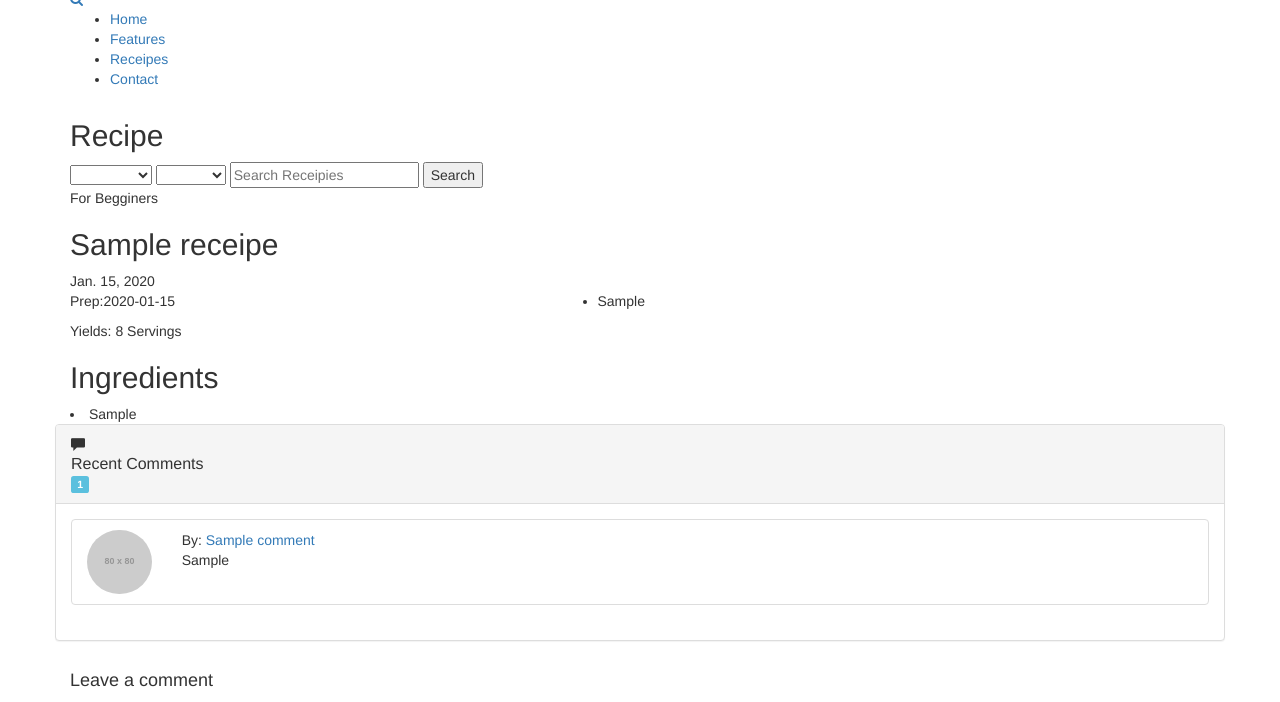
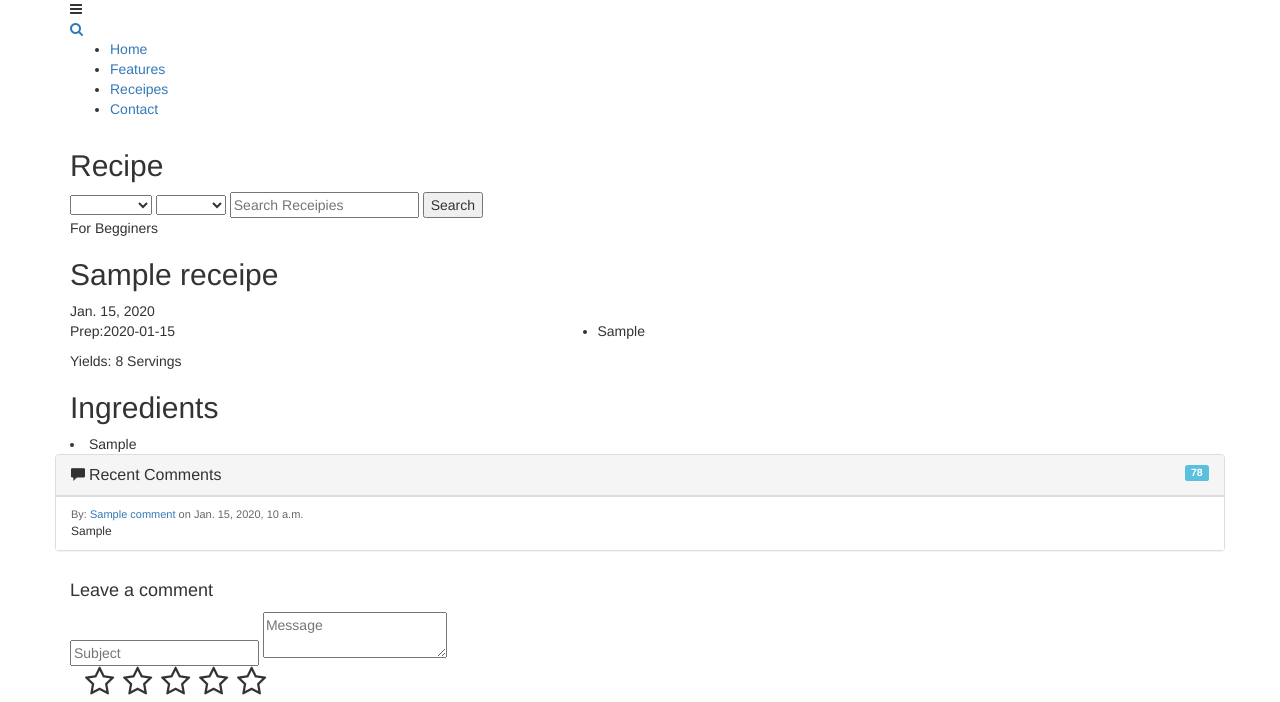
Before and after one commit to jaimol123/blogapp, a Django app: page /detail/1 in a window 1280 px wide. Shown: the part 351-1053 px from the top of the page. Run offline with Django 3.2, Linux system fonts and the light colour scheme; a user stored in the database is signed in; tables that the repository leaves empty hold one stand-in row (values such as "Sample post"); grey boxes labelled with a size stand in for pictures from a placeholder-image service; some libraries are stand-ins or nearby versions.

Commit message:
commit done

```diff
--- a/blogapp/forms.py
+++ b/blogapp/forms.py
@@ -48,5 +48,6 @@ class Loginform(forms.Form):
     password = forms.CharField(label="PASSWORD:", widget=forms.PasswordInput(attrs={'class': 'form-control'}), required=True)
 
 
+
     class Meta:
         model = Reeluser;
--- a/blogapp/models.py
+++ b/blogapp/models.py
@@ -3,6 +3,8 @@ import datetime
 from django.contrib.auth.models import AbstractUser
 from ckeditor.fields import RichTextField
 from django_google_maps import fields as map_fields
+from django.utils.safestring import mark_safe
+
 
 
 class Receipe(models.Model):
@@ -16,7 +18,7 @@ class Receipe(models.Model):
 
     class Meta:
             db_table="receipe"
-            verbose_name_plural= "Receipe"
+            verbose_name= "Receipe"
             ordering=['pub_date']
 
 
@@ -25,7 +27,7 @@ class Reeluser(AbstractUser):
     token=models.CharField(max_length=255, default="111", null=True)
     class Meta:
         db_table= "reeluser"
-        verbose_name_plural= "Reeluser"
+        verbose_name= "Reeluser"
 
 class Ingredients(models.Model):
     receipe_name=  models.ForeignKey(Receipe, on_delete= models.CASCADE, related_name="food", null=True, blank=True)
@@ -42,6 +44,7 @@ class Comments(models.Model):
     subject= models.CharField(max_length= 25, null=True, blank=True)
     msg= models.TextField(max_length=255, null=True, blank=True)
     email= models.EmailField(max_length= 25, null= True, unique=True, blank=True)
+    date = models.DateTimeField(auto_now_add=True , blank = True, null = True)
     rating= models.IntegerField(blank=True, null=True)
 
     class Meta:
@@ -57,7 +60,7 @@ class Slider(models.Model):
 
     class Meta:
         db_table = "slider"
-        verbose_name_plural= "Slider"
+        verbose_name= "Slider"
 
 
 
@@ -73,11 +76,20 @@ class Contact(models.Model):
     contact_name = models.CharField(max_length=25, null=True, blank=True)
     contact_subject = models.CharField(max_length=25, null=True, blank=True)
     contact_msg = models.TextField(max_length=255, null=True, blank=True)
-    contact_email = models.EmailField(max_length=25, null=True, unique=True, blank=True)
+    contact_email = models.EmailField(max_length=255, null=True,blank=True)
 
     class Meta:
         db_table="contact"
-        verbose_name_plural="contact"
+        verbose_name="contact"
+
+class Details(models.Model):
+    address = models.CharField(max_length=255, null=True,blank=True)
+    phone_number = models.IntegerField(null=True,blank=True)
+
+    class Meta:
+        db_table = "details"
+        verbose_name = "detail"
+
 
 
 class PlaceLocation(models.Model):
@@ -95,6 +107,14 @@ class FooterImage(models.Model):
         db_table="footerimage"
         verbose_name_plural="FooterImage"
 
+    # def image_tag(self):
+    #
+    #     return mark_safe('<img src="{image}" width="150" height="150" />'.format(self.url()))
+    #
+    # image_tag.short_description = 'Image'
+
+
+
 
 class Feature(models.Model):
     text1=RichTextField(null= True, blank=True)
@@ -105,10 +125,14 @@ class Feature(models.Model):
 
     class Meta:
         db_table="feature"
-        verbose_name_plural="feature"
+        verbose_name="feature"
+
+    def __str__(self):
+        return self.heading
 
 
 class AboutUs(models.Model):
+    heading = models.ForeignKey(Feature, on_delete=models.CASCADE, related_name="about", null=True, blank=True)
     text=models.CharField(max_length=25, null=True, blank=True)
     numbers= models.IntegerField(null=True, blank=True)
     image=models.FileField(null=True, blank=True)
--- a/blogapp/views.py
+++ b/blogapp/views.py
@@ -106,7 +106,8 @@ class Login(View):
                 dict2["val1"]=2
                 print("exception in login function",e)
         else:
-            dict2["val1"]=5
+            dict2["val1"] = 3
+
 
         jsondata=json.dumps(dict2)
         return HttpResponse(jsondata, content_type="application/json")
@@ -165,7 +166,7 @@ class Details(DetailView):
     def get_context_data(self, **kwargs):
         data = super().get_context_data(**kwargs)
         data['category'] = Receipe.objects.all().values_list('category', flat=True)
-        data['comments'] = Comments.objects.all()
+        data['comments'] = Comments.objects.all()[:5]
         data['count'] = Comments.objects.all().count()
 
         return data
--- a/blogproject/settings.py
+++ b/blogproject/settings.py
@@ -65,6 +65,7 @@ EMAIL_BACKEND = 'django.core.mail.backends.smtp.EmailBackend'
 AUTH_USER_MODEL = 'blogapp.Reeluser'
 
 MIDDLEWARE = [
+
     'django.middleware.security.SecurityMiddleware',
     'django.contrib.sessions.middleware.SessionMiddleware',
     'django.middleware.common.CommonMiddleware',
--- a/blogproject/urls.py
+++ b/blogproject/urls.py
@@ -18,6 +18,7 @@ from django.contrib import admin
 from django.urls import path,include
 from django.conf.urls.static import static
 
+
 urlpatterns = [
     path('admin', admin.site.urls),
     path(r'', include('blogapp.urls')),
@@ -25,5 +26,8 @@ urlpatterns = [
 
 
 
+]+ static(settings.MEDIA_URL,document_root=settings.MEDIA_ROOT)
 
-]+ static(settings.MEDIA_URL,document_root=settings.MEDIA_ROOT)
+admin.site.site_title = "BLOGAPPLICATION"
+admin.site.site_header = "BLOGAPP"
+admin.site.index_title = "BLOGAPP ADMIN"
--- a/templates/recipe-single.html
+++ b/templates/recipe-single.html
@@ -228,54 +228,60 @@
 	</section>
 	<!-- Recipe details section end -->
 
-
-
-
-
-
-<div class="container">
+  <div class="container">
     <div class="row">
         <div class="panel panel-default widget">
             <div class="panel-heading">
                 <span class="glyphicon glyphicon-comment"></span>
                 <h3 class="panel-title">
                     Recent Comments</h3>
-              <span class="label label-info">{{count}}</span>
+                <span class="label label-info">
+                    78</span>
             </div>
             <div class="panel-body">
-				{% for coment in comments %}
                 <ul class="list-group">
+					{% for coment in comments %}
+
                     <li class="list-group-item">
                         <div class="row">
-                            <div class="col-xs-2 col-md-1">
-                                <img src="http://placehold.it/80" class="img-circle img-responsive" alt="" /></div>
+
                             <div class="col-xs-10 col-md-11">
                                 <div>
 
                                     <div class="mic-info">
-
-                                        By: <a href="#">{{coment.name}}</a>
+                                        By: <a href="#">{{coment.name}}</a> on {{coment.date}}
                                     </div>
                                 </div>
-
-                                <div class="comment-text">{{coment.msg}}</div>
+                                <div class="comment-text">
+                                    {{coment.msg}}
+                                </div>
 
                             </div>
                         </div>
+                    </li>
+					{% endfor %}
+                </ul>
 
-
-
-					 </li>
-
-               </ul>
-
-				{% endfor %}
-<!--				<a href="#" class="btn btn-primary btn-sm btn-block" role="button"> More</a>-->
             </div>
         </div>
     </div>
 </div>
 
+
+
+<style>
+body { padding-top:30px; }
+.widget .panel-body { padding:0px; }
+.widget .list-group { margin-bottom: 0; }
+.widget .panel-title { display:inline }
+.widget .label-info { float: right; }
+.widget li.list-group-item {border-radius: 0;border: 0;border-top: 1px solid #ddd;}
+.widget li.list-group-item:hover { background-color: rgba(86,61,124,.1); }
+.widget .mic-info { color: #666666;font-size: 11px; }
+.widget .action { margin-top:5px; }
+.widget .comment-text { font-size: 12px; }
+.widget .btn-block { border-top-left-radius:0px;border-top-right-radius:0px; }
+</style>
 
 <!-- Comment section -->
 
@@ -319,6 +325,13 @@
 		{% endif %}
 	</section>
 	<!-- Comment section -->
+ <style>
+ .star-rating {
+ line-height:32px;
+ font-size:2.25em;
+}
+.star-rating .fa-star{color: orange;}
+</style>
 
 
 <script>
```
Also changed, not shown: blogapp/admin.py (+24 -8 lines), templates/index.html (+14 -5 lines), blogapp/migrations/0031_comments_date.py (added), blogapp/migrations/0032_aboutus_heading.py (added), blogapp/migrations/0033_auto_20191108_1007.py (added), blogapp/migrations/0034_auto_20191108_1020.py (added).
